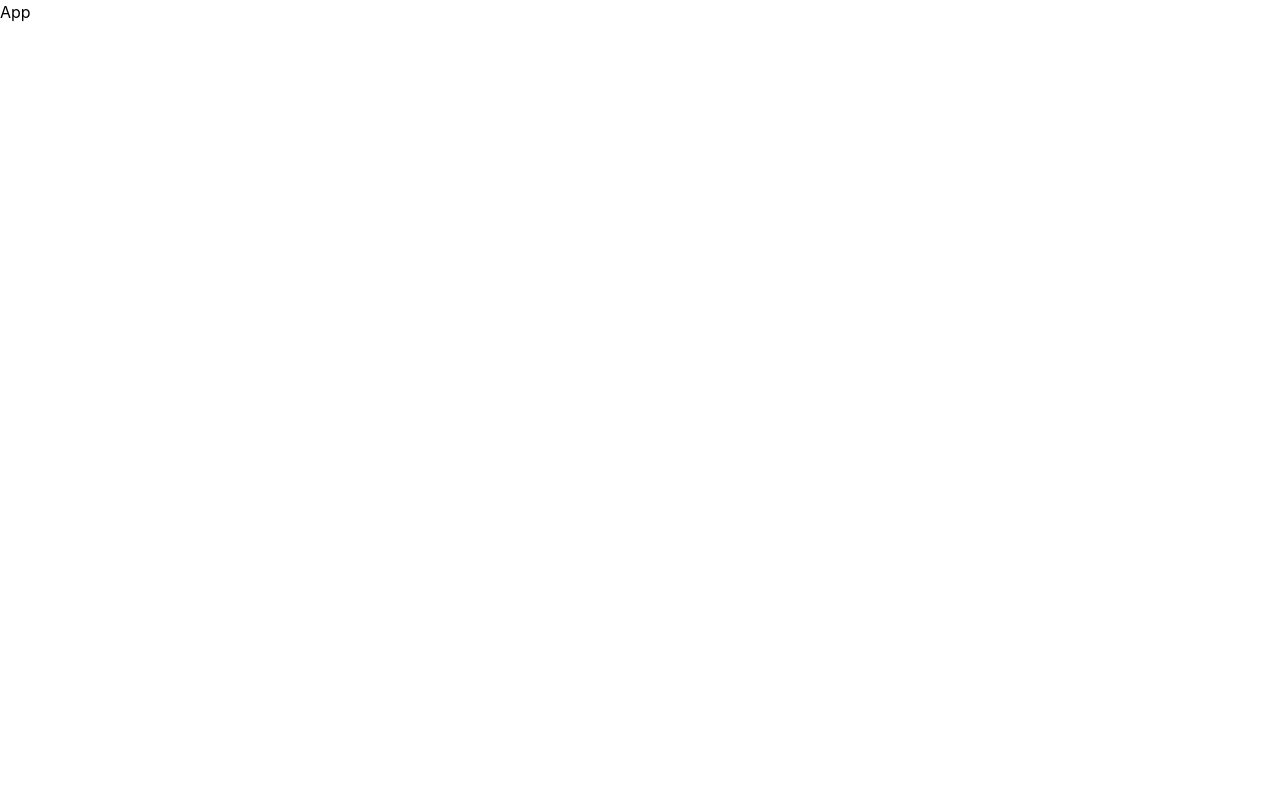
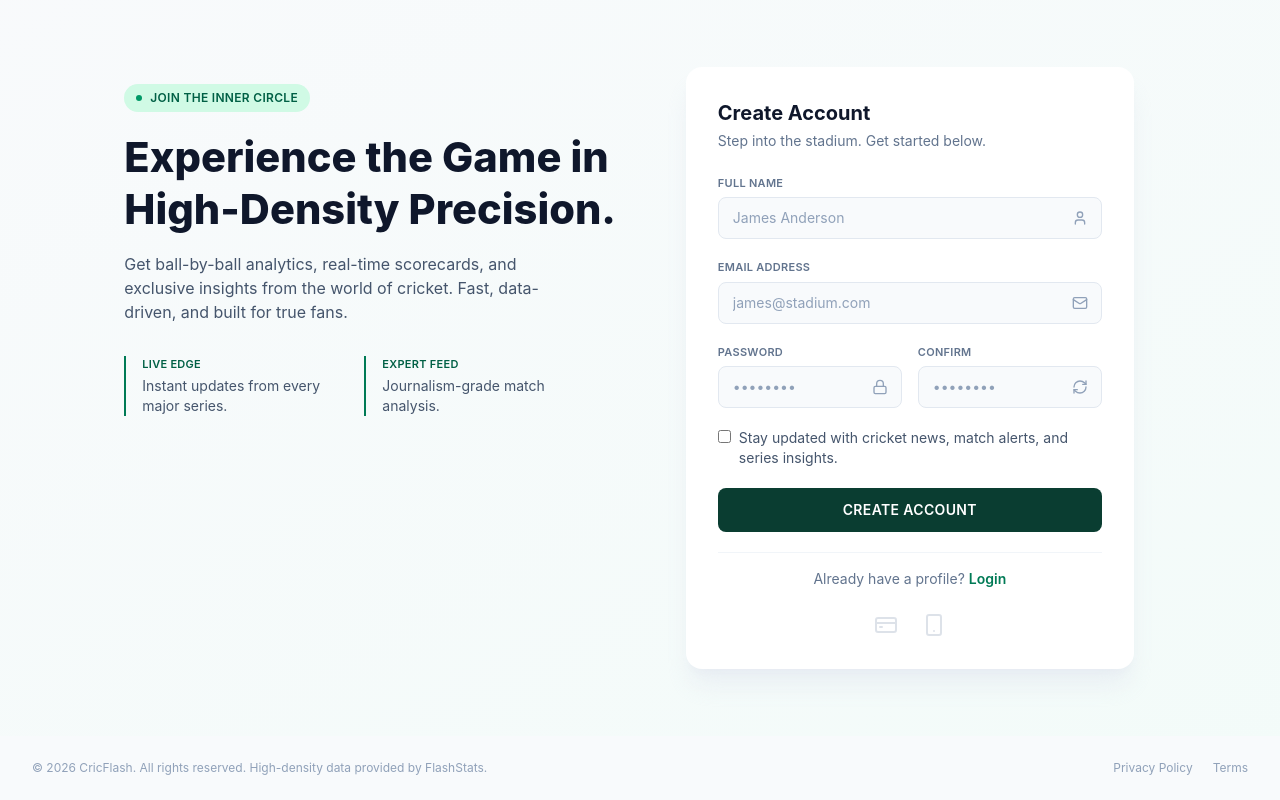
Before and after one commit to abhiii1120/cricbuzz_frontend, a React (Vite) app: page / in a window 1280 px wide. Built offline with nearby package versions, Linux system fonts and the light colour scheme.

Commit message:
inital register page ui added

```diff
--- a/package.json
+++ b/package.json
@@ -13,8 +13,10 @@
     "@reduxjs/toolkit": "^2.12.0",
     "@tailwindcss/vite": "^4.3.3",
     "axios": "^1.18.1",
+    "lucide-react": "^1.27.0",
     "react": "^19.1.1",
     "react-dom": "^19.1.1",
+    "react-hook-form": "^7.83.0",
     "react-redux": "^9.3.0",
     "react-router": "^8.3.0",
     "tailwindcss": "^4.3.3"
--- /dev/null
+++ b/src/app/routes/AppRoutes.jsx
@@ -0,0 +1,15 @@
+import Register from '@/features/auth/ui/pages/Register'
+import React from 'react'
+import {createBrowserRouter, RouterProvider} from 'react-router'
+const AppRoutes = () => {
+    let router = createBrowserRouter([
+        {
+            path:'',
+            element:<Register/>
+        }
+    ])
+
+  return <RouterProvider router={router}/>
+}
+
+export default AppRoutes
--- /dev/null
+++ b/src/features/auth/hooks/useAuth.jsx
@@ -0,0 +1,7 @@
+import { useForm } from "react-hook-form"
+import { useNavigate } from "react-router";
+
+export let useAuth = () => {
+    const {register,handleSubmit,formState:{errors}} = useForm();
+    let navigate = useNavigate();
+}
--- a/src/features/auth/ui/pages/Register.jsx
+++ b/src/features/auth/ui/pages/Register.jsx
@@ -1,9 +1,206 @@
-import React from 'react'
+import { useState } from "react";
+import { User, Mail, Lock, RefreshCw, CreditCard, Smartphone } from "lucide-react";
 
-const Register = () => {
+export default function Register() {
+  const [showPassword, setShowPassword] = useState(false);
+  const [form, setForm] = useState({
+    name: "",
+    email: "",
+    password: "",
+    confirm: "",
+    updates: false,
+  });
+
+  const handleChange = (field) => (e) => {
+    const value = field === "updates" ? e.target.checked : e.target.value;
+    setForm((prev) => ({ ...prev, [field]: value }));
+  };
+
+  const handleSubmit = (e) => {
+    e.preventDefault();
+    console.log("Create account", form);
+  };
+
   return (
-    <div>Register</div>
-  )
+    <div className="min-h-screen flex flex-col bg-slate-50">
+
+
+      {/* Main content */}
+      <main className="flex-1 justify-center items-center flex bg-gradient-to-br from-slate-50 to-emerald-50/40 px-6 md:px-16 py-16">
+        <div className="max-w-6xl mx-auto grid md:grid-cols-2 gap-12 items-start">
+          {/* Left copy */}
+          <div className="pt-4">
+            <span className="inline-flex items-center justify-center gap-2 bg-emerald-100 text-emerald-800 text-xs font-semibold tracking-wide px-3 py-1.5 rounded-full">
+              <span className="w-1.5 h-1.5 rounded-full bg-emerald-600" />
+              JOIN THE INNER CIRCLE
+            </span>
+
+            <h1 className="mt-5 text-4xl md:text-[2.6rem] leading-tight font-extrabold text-slate-900">
+              Experience the Game in
+              <br />
+              High-Density Precision.
+            </h1>
+
+            <p className="mt-4 text-slate-600 max-w-md">
+              Get ball-by-ball analytics, real-time scorecards, and exclusive
+              insights from the world of cricket. Fast, data-driven, and
+              built for true fans.
+            </p>
+
+            <div className="mt-8 grid grid-cols-2 gap-8 max-w-md">
+              <div className="border-l-2 border-emerald-700 pl-4">
+                <p className="text-[11px] font-semibold tracking-wide text-emerald-800">
+                  LIVE EDGE
+                </p>
+                <p className="text-sm text-slate-600 mt-1">
+                  Instant updates from every major series.
+                </p>
+              </div>
+              <div className="border-l-2 border-emerald-700 pl-4">
+                <p className="text-[11px] font-semibold tracking-wide text-emerald-800">
+                  EXPERT FEED
+                </p>
+                <p className="text-sm text-slate-600 mt-1">
+                  Journalism-grade match analysis.
+                </p>
+              </div>
+            </div>
+          </div>
+
+          {/* Signup form card */}
+          <div className="bg-white rounded-2xl shadow-xl shadow-slate-200/60 p-8 w-full max-w-md mx-auto">
+            <h2 className="text-xl font-bold text-slate-900">Create Account</h2>
+            <p className="text-sm text-slate-500 mt-1">
+              Step into the stadium. Get started below.
+            </p>
+
+            <form onSubmit={handleSubmit} className="mt-6 space-y-5">
+              <div>
+                <label className="block text-[11px] font-semibold tracking-wide text-slate-500 mb-1.5">
+                  FULL NAME
+                </label>
+                <div className="relative">
+                  <input
+                    type="text"
+                    placeholder="James Anderson"
+                    value={form.name}
+                    onChange={handleChange("name")}
+                    className="w-full rounded-lg border border-slate-200 bg-slate-50 px-3.5 py-2.5 text-sm text-slate-800 placeholder-slate-400 outline-none focus:ring-2 focus:ring-emerald-500 focus:border-emerald-500 transition"
+                    required
+                  />
+                  <User className="w-4 h-4 text-slate-400 absolute right-3.5 top-1/2 -translate-y-1/2" />
+                </div>
+              </div>
+
+              <div>
+                <label className="block text-[11px] font-semibold tracking-wide text-slate-500 mb-1.5">
+                  EMAIL ADDRESS
+                </label>
+                <div className="relative">
+                  <input
+                    type="email"
+                    placeholder="james@stadium.com"
+                    value={form.email}
+                    onChange={handleChange("email")}
+                    className="w-full rounded-lg border border-slate-200 bg-slate-50 px-3.5 py-2.5 text-sm text-slate-800 placeholder-slate-400 outline-none focus:ring-2 focus:ring-emerald-500 focus:border-emerald-500 transition"
+                    required
+                  />
+                  <Mail className="w-4 h-4 text-slate-400 absolute right-3.5 top-1/2 -translate-y-1/2" />
+                </div>
+              </div>
+
+              <div className="grid grid-cols-2 gap-4">
+                <div>
+                  <label className="block text-[11px] font-semibold tracking-wide text-slate-500 mb-1.5">
+                    PASSWORD
+                  </label>
+                  <div className="relative">
+                    <input
+                      type={showPassword ? "text" : "password"}
+                      placeholder="••••••••"
+                      value={form.password}
+                      onChange={handleChange("password")}
+                      className="w-full rounded-lg border border-slate-200 bg-slate-50 px-3.5 py-2.5 text-sm text-slate-800 placeholder-slate-400 outline-none focus:ring-2 focus:ring-emerald-500 focus:border-emerald-500 transition"
+                      required
+                    />
+                    <Lock className="w-4 h-4 text-slate-400 absolute right-3.5 top-1/2 -translate-y-1/2" />
+                  </div>
+                </div>
+
+                <div>
+                  <label className="block text-[11px] font-semibold tracking-wide text-slate-500 mb-1.5">
+                    CONFIRM
+                  </label>
+                  <div className="relative">
+                    <input
+                      type={showPassword ? "text" : "password"}
+                      placeholder="••••••••"
+                      value={form.confirm}
+                      onChange={handleChange("confirm")}
+                      className="w-full rounded-lg border border-slate-200 bg-slate-50 px-3.5 py-2.5 text-sm text-slate-800 placeholder-slate-400 outline-none focus:ring-2 focus:ring-emerald-500 focus:border-emerald-500 transition"
+                      required
+                    />
+                    <button
+                      type="button"
+                      onClick={() => setShowPassword((s) => !s)}
+                      className="absolute right-3.5 top-1/2 -translate-y-1/2"
+                      aria-label="Toggle password visibility"
+                    >
+                      <RefreshCw className="w-4 h-4 text-slate-400" />
+                    </button>
+                  </div>
+                </div>
+              </div>
+
+              <label className="flex items-start gap-2 text-sm text-slate-600">
+                <input
+                  type="checkbox"
+                  checked={form.updates}
+                  onChange={handleChange("updates")}
+                  className="mt-0.5 accent-emerald-700"
+                />
+                Stay updated with cricket news, match alerts, and series
+                insights.
+              </label>
+
+              <button
+                type="submit"
+                className="w-full bg-[#0a3d31] hover:bg-[#0d4a3c] text-white font-semibold tracking-wide text-sm py-3 rounded-lg transition"
+              >
+                CREATE ACCOUNT
+              </button>
+            </form>
+
+            <div className="mt-5 border-t border-slate-100 pt-4 text-center text-sm text-slate-500">
+              Already have a profile?{" "}
+              <a href="/login" className="text-emerald-700 font-semibold hover:underline">
+                Login
+              </a>
+            </div>
+
+            <div className="mt-6 flex items-center justify-center gap-6 opacity-30">
+              <CreditCard className="w-6 h-6 text-slate-400" />
+              <Smartphone className="w-6 h-6 text-slate-400" />
+            </div>
+          </div>
+        </div>
+      </main>
+
+      {/* Footer */}
+      <footer className=" px-8 py-6 flex flex-col md:flex-row items-center justify-between gap-3 text-xs text-slate-400">
+        <span>
+          © 2026 CricFlash. All rights reserved. High-density data provided
+          by FlashStats.
+        </span>
+        <div className="flex gap-5">
+          <a href="#" className="hover:text-white transition">
+            Privacy Policy
+          </a>
+          <a href="#" className="hover:text-white transition">
+            Terms
+          </a>
+        </div>
+      </footer>
+    </div>
+  );
 }
-
-export default Register
--- a/src/main.jsx
+++ b/src/main.jsx
@@ -4,9 +4,10 @@ import './index.css'
 import App from './App.jsx'
 import { Provider } from 'react-redux'
 import { store } from './app/store.jsx'
+import AppRoutes from './app/routes/AppRoutes'
 
 createRoot(document.getElementById('root')).render(
   <Provider store={store}>
-    <App />
+    <AppRoutes />
   </Provider>,
 )
--- a/vite.config.js
+++ b/vite.config.js
@@ -1,7 +1,13 @@
 import { defineConfig } from 'vite'
 import react from '@vitejs/plugin-react'
 import tailwindcss from '@tailwindcss/vite';
+import path from 'path'
 // https://vite.dev/config/
 export default defineConfig({
   plugins: [react(),tailwindcss()],
+   resolve: {
+    alias: {
+      "@": path.resolve(__dirname, "./src"),
+    },
+  },
 })
```
Also changed, not shown: 1 other file (tests, documents, lock files or other folders).
